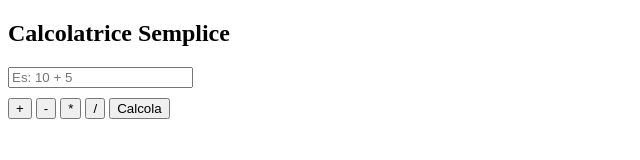
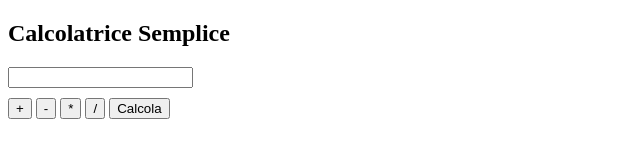
Before and after one commit to mattiessi34-ux/Lavori, a plain HTML site: page calcolatrice.html in a window 1280 px wide. Shown: the full height of the page, 0-640 px from the left. Drawn offline with Linux system fonts and the light colour scheme.

Commit message:
Refactor input handling and operator logic in calculator

```diff
--- a/calcolatrice.html
+++ b/calcolatrice.html
@@ -8,9 +8,9 @@
 
     <h2>Calcolatrice Semplice</h2>
 
-    <input type="text" id="campoTesto" placeholder="Es: 10 + 5">
+    <input type="text" id="campoTesto">
 
-    <!-- Pulsanti per inserire i segni -->
+
     <div style="margin-top: 10px;">
         <button onclick="aggiungiSegno('+')">+</button>
         <button onclick="aggiungiSegno('-')">-</button>
@@ -22,7 +22,7 @@
     <div id="boxRisultato" style="margin-top: 15px; font-weight: bold;"></div>
 
     <script>
-        // Aggiunge il segno cliccato al campo di testo
+
         function aggiungiSegno(segno) {
             document.getElementById("campoTesto").value += segno;
         }
@@ -33,19 +33,19 @@
 
             let operatore = "";
 
-            // 1. Cerchiamo quale segno è stato inserito
+
             if (espressione.includes('+')) operatore = '+';
             else if (espressione.includes('-')) operatore = '-';
             else if (espressione.includes('*')) operatore = '*';
             else if (espressione.includes('/')) operatore = '/';
 
-            // 2. Dividiamo l'espressione usando il segno trovato
+
             let parti = espressione.split(operatore);
             let num1 = Number(parti[0]);
             let num2 = Number(parti[1]);
             let totale = 0;
 
-            // 3. Eseguiamo l'operazione con lo switch case
+
             switch (operatore) {
                 case '+':
                     totale = num1 + num2;
@@ -68,7 +68,7 @@
                     return;
             }
 
-            // 4. Controlliamo che i numeri siano validi
+
             if (isNaN(totale)) {
                 box.innerText = "C'è un errore nei numeri inseriti!";
             } else {
```
